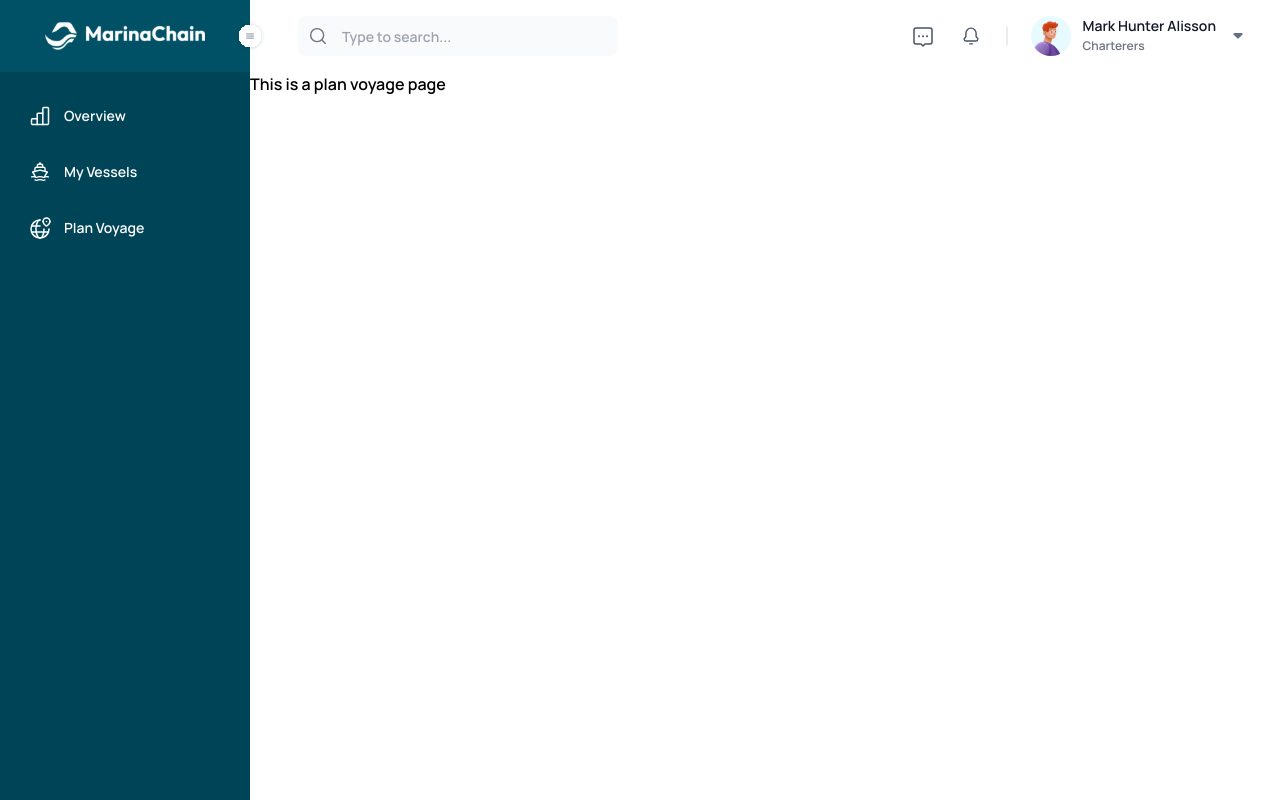
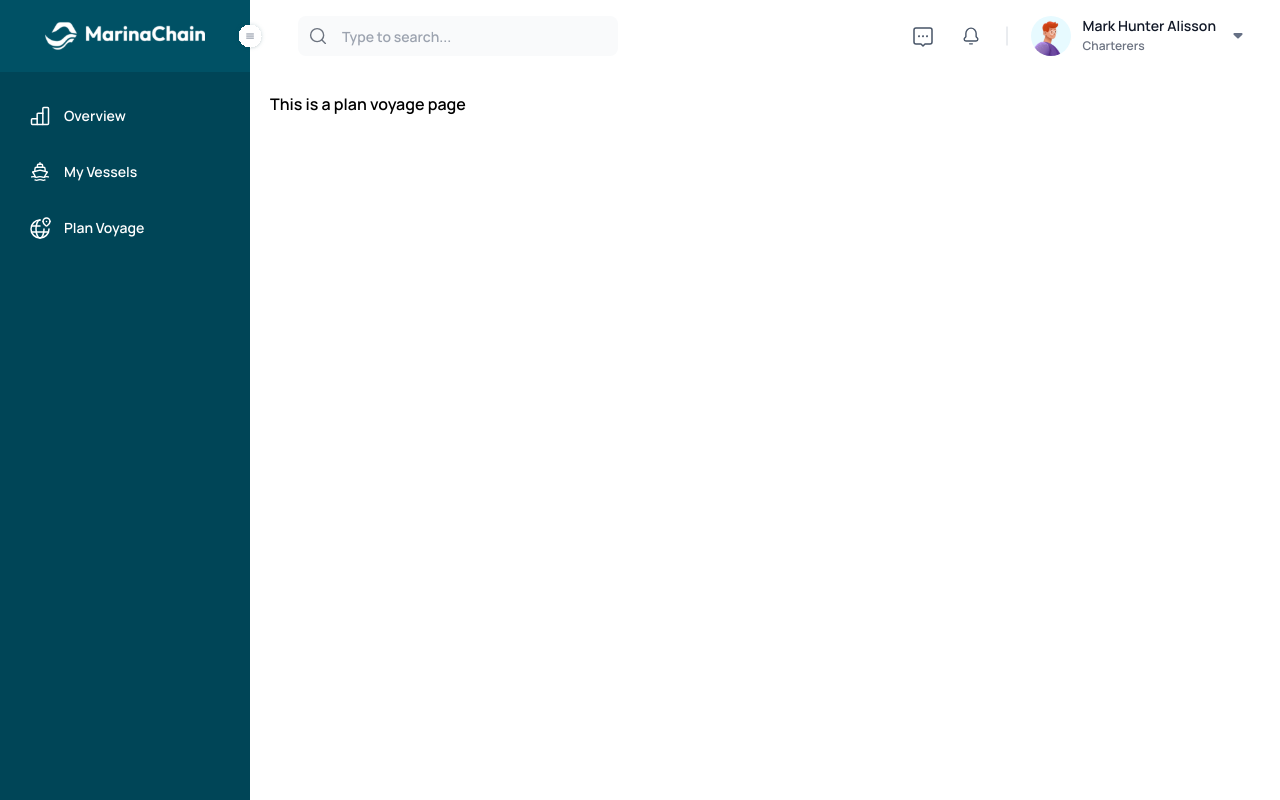
Before and after one commit to jonathanjie/mrn-frontend, a Vue app: page /plan-voyage in a window 1280 px wide. Built offline with nearby package versions, Linux system fonts and the light colour scheme.

Commit message:
Small update to sidenav placeholder views

```diff
--- a/src/views/OverviewView.vue
+++ b/src/views/OverviewView.vue
@@ -1,5 +1,5 @@
 <template>
-  <div class="overview">
+  <div class="overview p-5">
     <h1>This is an overview page</h1>
   </div>
 </template>
--- a/src/views/PlanVoyageView.vue
+++ b/src/views/PlanVoyageView.vue
@@ -1,5 +1,5 @@
 <template>
-  <div class="plan-voyage">
+  <div class="plan-voyage p-5">
     <h1>This is a plan voyage page</h1>
   </div>
 </template>
```
